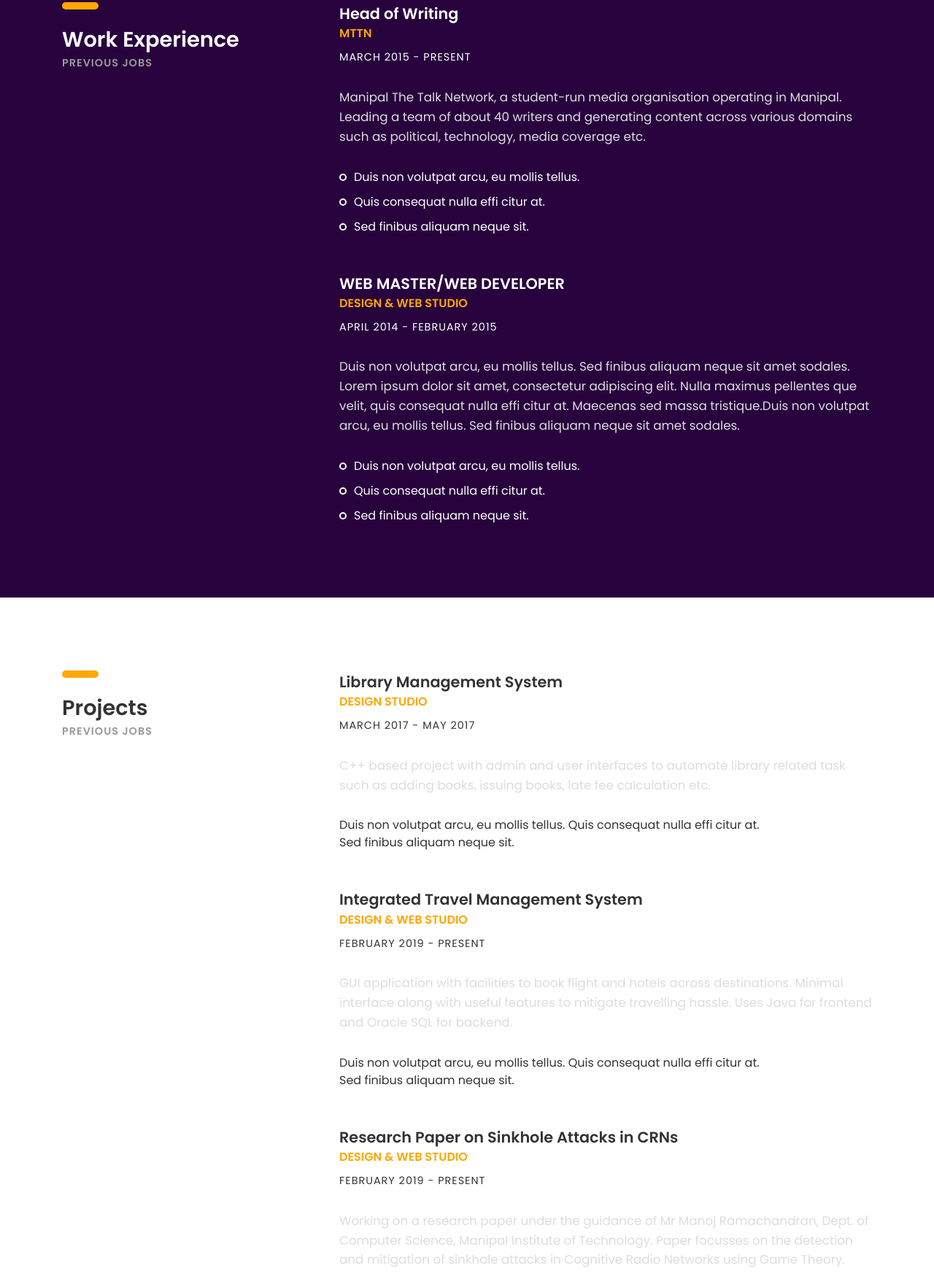
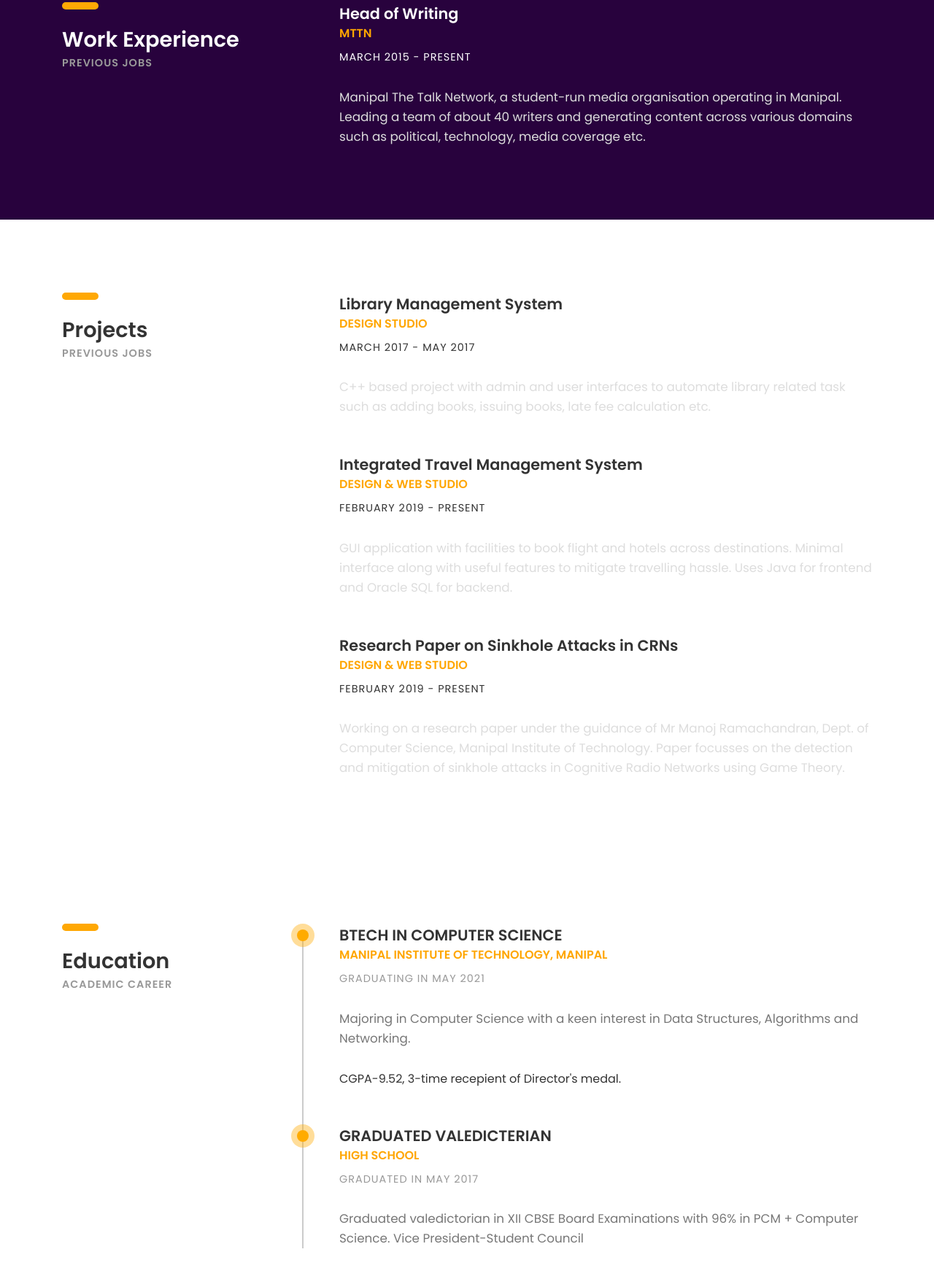
Before and after one commit to amishra31/amishra31.github.io, a plain HTML site: page index.html in a window 1280 px wide. Shown: the part 1328-3092 px from the top of the page at 73% size. Drawn offline with Linux system fonts and the light colour scheme; files whose address does not match are found by name.

Commit message:
Update index.html

```diff
--- a/index.html
+++ b/index.html
@@ -168,27 +168,6 @@
 						<p class="font-semi-white margin-tb-30">Manipal The Talk Network, a student-run media organisation
 							operating in Manipal. Leading a team of about 40 writers and generating content across various domains
 							such as political, technology, media coverage etc. </p>
-						<ul class="list margin-b-30">
-							<li>Duis non volutpat arcu, eu mollis tellus.</li>
-							<li>Quis consequat nulla effi citur at.</li>
-							<li>Sed finibus aliquam neque sit.</li>
-						</ul>
-					</div><!-- experience -->
-
-					<div class="experience margin-b-50">
-						<h4><b>WEB MASTER/WEB DEVELOPER</b></h4>
-						<h5 class="font-yellow"><b>DESIGN & WEB STUDIO</b></h5>
-						<h6 class="margin-t-10">APRIL 2014 - FEBRUARY 2015</h6>
-						<p class="font-semi-white margin-tb-30">Duis non volutpat arcu, eu mollis tellus. Sed finibus aliquam neque sit amet sodales.
-							Lorem ipsum dolor sit amet, consectetur adipiscing elit. Nulla maximus pellentes que velit,
-							quis consequat nulla effi citur at. Maecenas sed massa tristique.Duis non volutpat arcu,
-							eu mollis tellus. Sed finibus aliquam neque sit amet sodales. </p>
-						<ul class="list margin-b-30">
-							<li>Duis non volutpat arcu, eu mollis tellus.</li>
-							<li>Quis consequat nulla effi citur at.</li>
-							<li>Sed finibus aliquam neque sit.</li>
-						</ul>
-					</div><!-- experience -->
 
 				</div><!-- col-sm-8 -->
 			</div><!-- row -->
@@ -215,10 +194,6 @@
 						<h6 class="margin-t-10">MARCH 2017 - MAY 2017</h6>
 						<p class="font-semi-white margin-tb-30">C++ based project with admin and user interfaces to automate library
 							related task such as adding books, issuing books, late fee calculation etc.</p>
-						<ul class="list margin-b-30">
-							<li>Duis non volutpat arcu, eu mollis tellus.</li>
-							<li>Quis consequat nulla effi citur at.</li>
-							<li>Sed finibus aliquam neque sit.</li>
 						</ul>
 					</div><!-- project -->
 
@@ -229,12 +204,7 @@
 						<p class="font-semi-white margin-tb-30">GUI application with facilities to book flight and hotels across destinations.
 							Minimal interface along with useful features to mitigate travelling hassle.
 							Uses Java for frontend and Oracle SQL for backend. </p>
-						<ul class="list margin-b-30">
-							<li>Duis non volutpat arcu, eu mollis tellus.</li>
-							<li>Quis consequat nulla effi citur at.</li>
-							<li>Sed finibus aliquam neque sit.</li>
-						</ul>
-					</div><!-- project -->
+							</div><!-- project -->
 
 
 					<div class="project margin-b-50">
@@ -243,10 +213,6 @@
 						<h6 class="margin-t-10">FEBRUARY 2019 - PRESENT</h6>
 						<p class="font-semi-white margin-tb-30">Working on a research paper under the guidance of Mr Manoj Ramachandran, Dept. of Computer Science, Manipal Institute of Technology.
 							Paper focusses on the detection and mitigation of sinkhole attacks in Cognitive Radio Networks using Game Theory.</p>
-						<ul class="list margin-b-30">
-							<li>Duis non volutpat arcu, eu mollis tellus.</li>
-							<li>Quis consequat nulla effi citur at.</li>
-							<li>Sed finibus aliquam neque sit.</li>
 						</ul>
 					</div><!-- project -->
 				</div><!-- col-sm-8 -->
```
